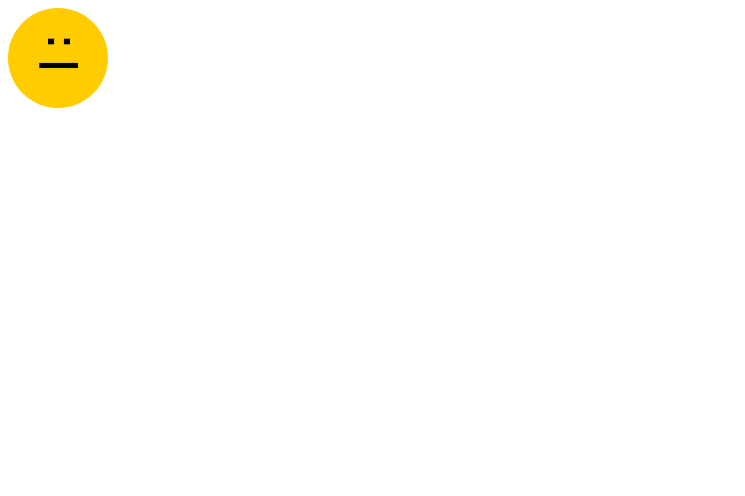
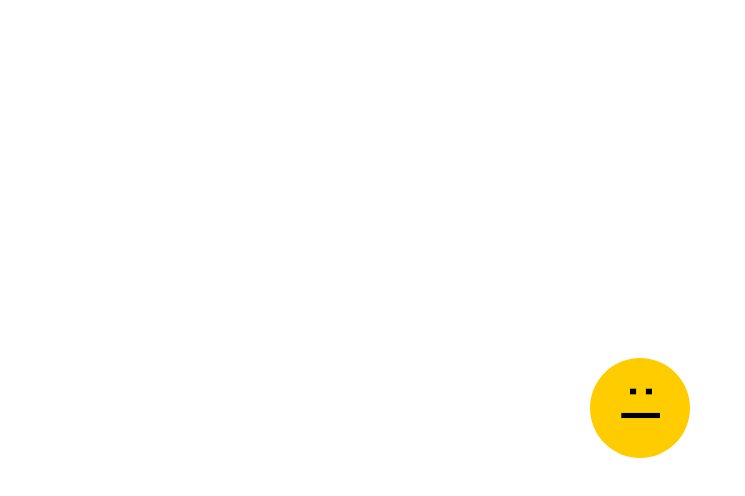
Before and after one commit to Adalab/git-sprint-2, a plain HTML site: page index.html in a window 1280 px wide. Shown: the whole page, without its empty margins (0-745 px from the left). Drawn offline with Linux system fonts and the light colour scheme.

Commit message:
"Ticket#2"

```diff
--- a/css/main.css
+++ b/css/main.css
@@ -1,11 +1,20 @@
+.page {
+    display: flex;
+    justify-content: center;
+    align-items: center;
+    height: 100vh;
+    width: 100%;
+}
+
 .head {
     background: #fc0;
     height: 100px;
     position: relative;
     width: 100px;
     border-radius: 50%;
-  }
-  .face {
+}
+
+.face {
     font-family: 'courier new', serif;
     font-size: 2.5em;
     font-weight: bold;
@@ -13,5 +22,4 @@
     position: absolute;
     top: 50%;
     transform: translate(-50%, -60%) rotate(90deg);
-
-  }
+}
```
